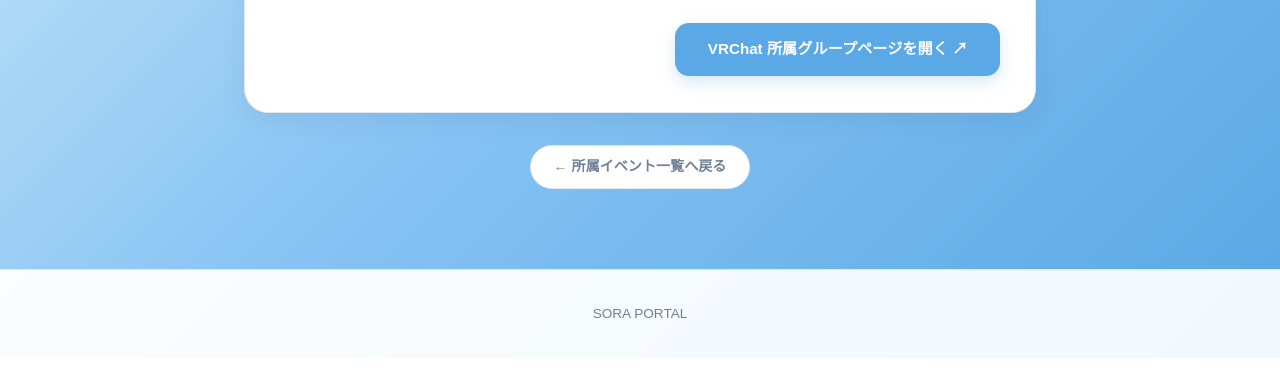
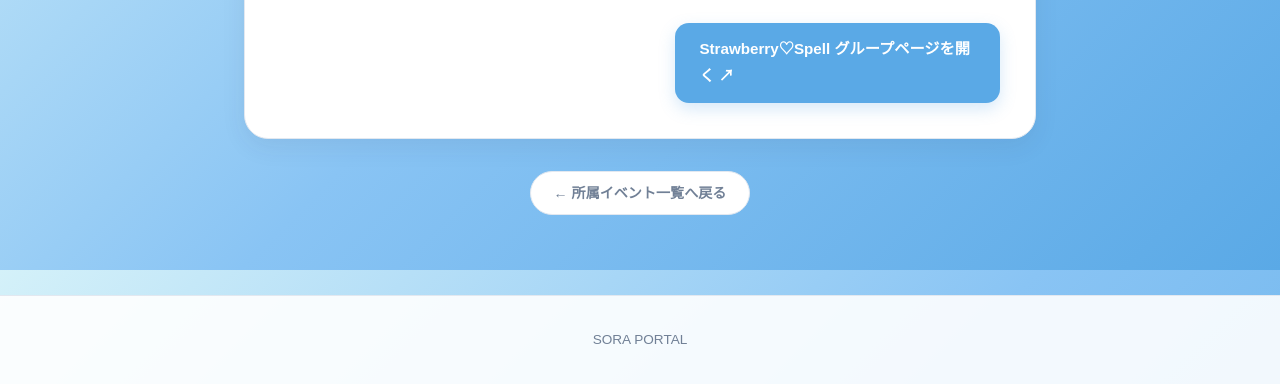
Before and after one commit to SORA-VRChat/My-Profile, a plain HTML site: page event-03.html in a window 1280 px wide. Shown: the part 530-914 px from the top of the page. Before the commit the page ends 888 px from the top, so only its background shows below. Drawn offline with Linux system fonts and the light colour scheme; a web font is replaced by a local one.

Commit message:
Update event-03.html

```diff
--- a/event-03.html
+++ b/event-03.html
@@ -58,7 +58,7 @@
 
           <!-- 所属グループのURLボタン -->
           <a href="https://vrchat.com/home/group/grp_21536667-44e6-4ca6-bdaf-f7d6231a87e4" target="_blank" rel="noopener" class="action-btn">
-            VRChat 所属グループページを開く ↗
+            Strawberry♡Spell グループページを開く ↗
           </a>
         </div>
       </div>
```
